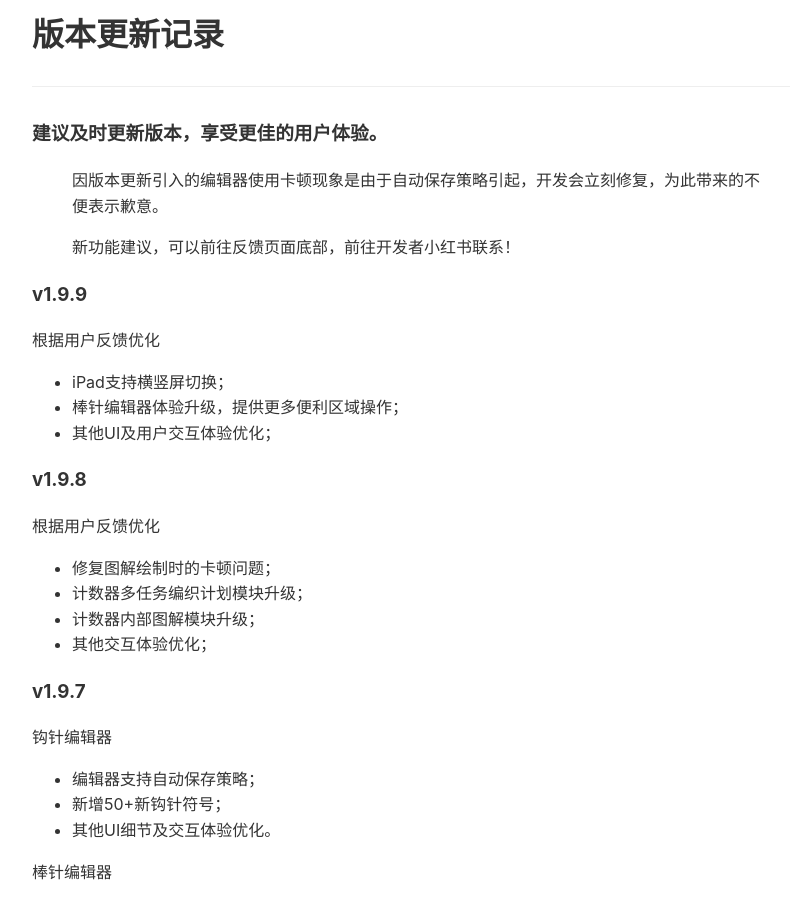
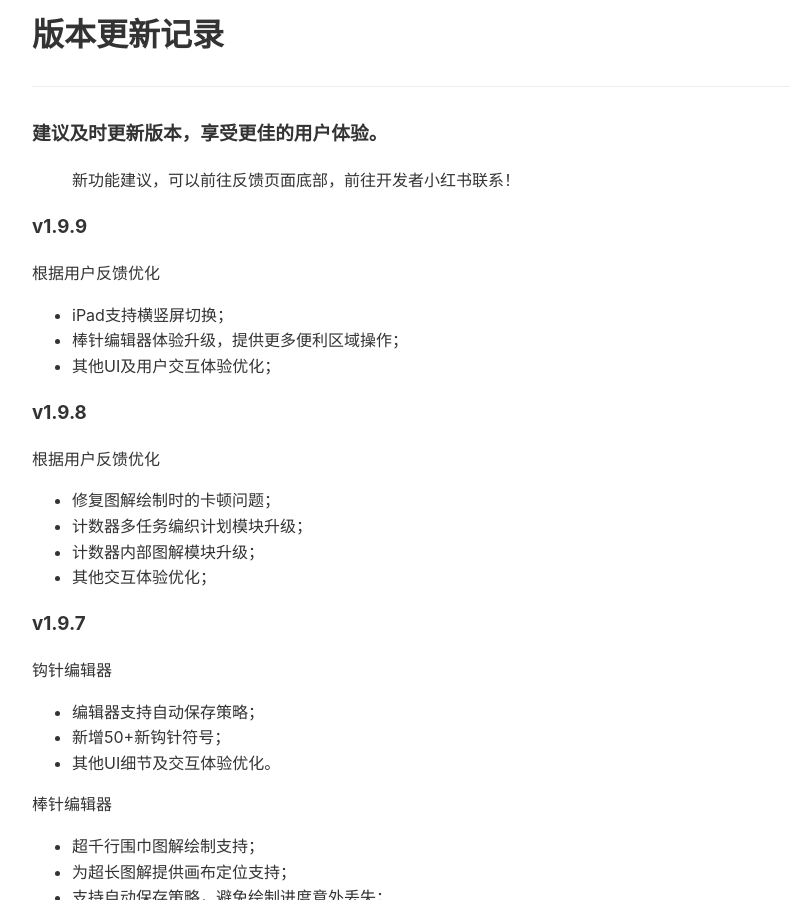
Before and after one commit to iBlackStone/iblackstone.github.io, a Jekyll site: the page built from setword/versions.md, in a window 1280 px wide and 900 px high. Shown: the whole window, without its empty margins (224-1014 px from the left). Built offline with Jekyll 4.4.1, drawn with Linux system fonts in a browser that asks for light colours.

Commit message:
内容更新

```diff
--- a/setword/versions.md
+++ b/setword/versions.md
@@ -4,8 +4,6 @@ title: "版本更新记录"
 ---
 
 ### 建议及时更新版本，享受更佳的用户体验。
-
-> 因版本更新引入的编辑器使用卡顿现象是由于自动保存策略引起，开发会立刻修复，为此带来的不便表示歉意。
 
 > 新功能建议，可以前往反馈页面底部，前往开发者小红书联系！
 
```
